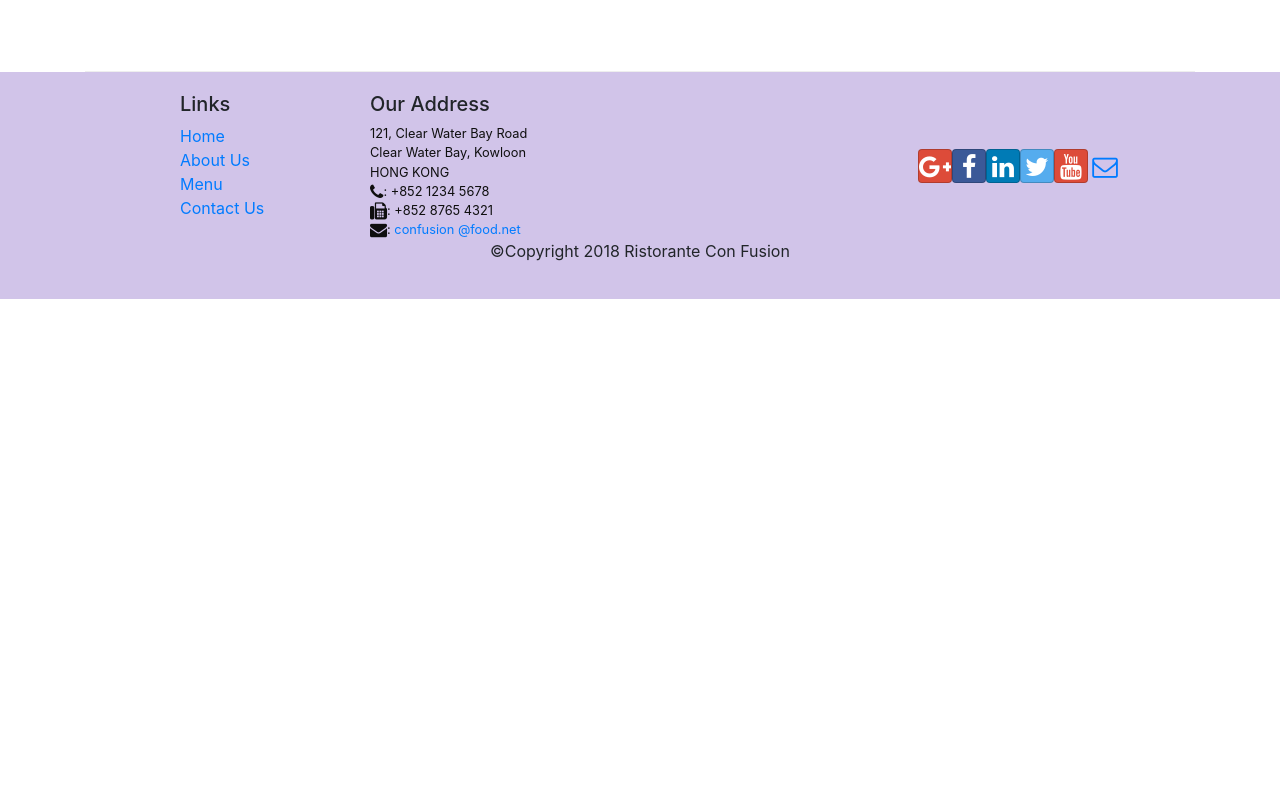
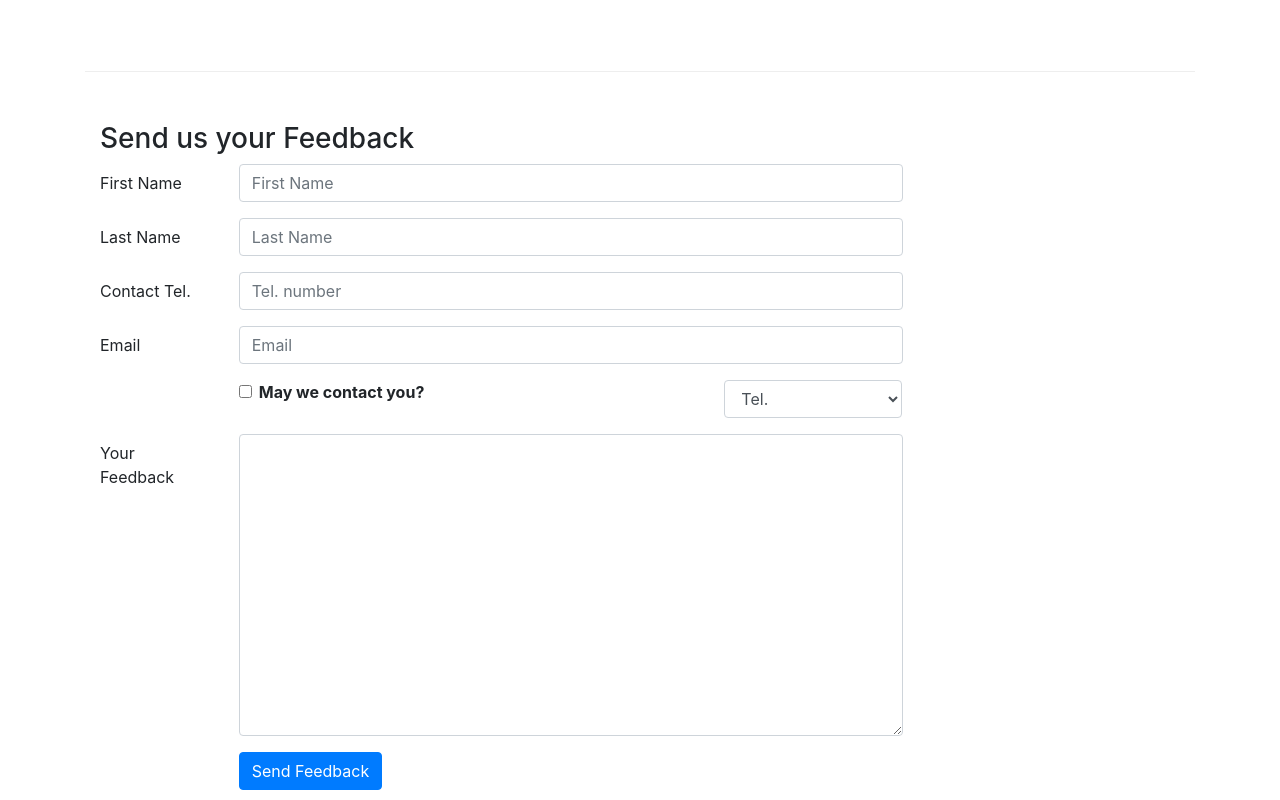
Before and after one commit to vishalSBhat/coursera-react, a React (Create React App) app: page /contactus in a window 1280 px wide. Shown: the part 800-1600 px from the top of the page. Before the commit the page ends 1099 px from the top, so only its background shows below. Built offline with nearby package versions, Linux system fonts and the light colour scheme.

Commit message:
Added controlled forms

```diff
--- /dev/null
+++ b/src/components/AboutComponent.jsx
@@ -0,0 +1,112 @@
+import React from "react";
+import {
+  Breadcrumb,
+  BreadcrumbItem,
+  Card,
+  CardBody,
+  CardHeader,
+  Media,
+} from "reactstrap";
+import { Link } from "react-router-dom";
+
+function RenderLeader({ name, designation, image, description }) {
+  return (
+    <div class="row my-5">
+      <Media>
+        <Media left top>
+          <Media object src={image} alt={name} />{" "}
+        </Media>
+        <Media body className="ml-4">
+          <Media heading> {name} </Media> <p> {designation} </p>
+          <p> {description} </p>
+        </Media>
+      </Media>
+    </div>
+  );
+}
+export default function About(props) {
+  const leaders = props.leaders.map((leader) => (
+    <RenderLeader key={leader.id} {...leader} />
+  ));
+  return (
+    <div className="container">
+      <div className="row">
+        <Breadcrumb>
+          <BreadcrumbItem>
+            <Link to="/home"> Home </Link>
+          </BreadcrumbItem>
+          <BreadcrumbItem active> About Us </BreadcrumbItem>
+        </Breadcrumb>
+        <div className="col-12">
+          <h3> About Us </h3>
+          <hr />
+        </div>
+      </div>
+      <div className="row row-content">
+        <div className="col-12 col-md-6">
+          <h2> Our History </h2>
+          <p>
+            Started in 2010, Ristorante con Fusion quickly established itself as
+            a culinary icon par excellence in Hong Kong.With its unique brand of
+            world fusion cuisine that can be found nowhere else, it enjoys
+            patronage from the A - list clientele in Hong Kong.Featuring four of
+            the best three - star Michelin chefs in the world, you never know
+            what will arrive on your plate the next time you visit us.
+          </p>
+          <p>
+            The restaurant traces its humble beginnings to{" "}
+            <em> The Frying Pan </em>, a successful chain started by our CEO,
+            Mr. Peter Pan, that featured for the first time the world 's best
+            cuisines in a pan.
+          </p>
+        </div>
+        <div className="col-12 col-md-5">
+          <Card>
+            <CardHeader className="bg-primary text-white">
+              Facts At a Glance
+            </CardHeader>
+            <CardBody>
+              <dl className="row p-1">
+                <dt className="col-6"> Started </dt>
+                <dd className="col-6"> 3 Feb.2013 </dd>
+                <dt className="col-6"> Major Stake Holder </dt>
+                <dd className="col-6"> HK Fine Foods Inc. </dd>
+                <dt className="col-6"> Last Year 's Turnover</dt>
+                <dd className="col-6"> $1, 250, 375 </dd>
+                <dt className="col-6"> Employees </dt>
+                <dd className="col-6"> 40 </dd>
+              </dl>
+            </CardBody>
+          </Card>
+        </div>
+        <div className="col-12">
+          <Card>
+            <CardBody className="bg-faded">
+              <blockquote className="blockquote">
+                <p className="mb-0">
+                  You better cut the pizza in four pieces because I 'm not
+                  hungry enough to eat six.
+                </p>
+                <footer className="blockquote-footer">
+                  Yogi Berra,
+                  <cite title="Source Title">
+                    The Wit and Wisdom of Yogi Berra, P.Pepe, Diversion Books,
+                    2014
+                  </cite>
+                </footer>
+              </blockquote>
+            </CardBody>
+          </Card>
+        </div>
+      </div>
+      <div className="row row-content">
+        <div className="col-12">
+          <h2> Corporate Leadership </h2>
+        </div>
+        <div className="col-12">
+          <Media list> {leaders} </Media>
+        </div>
+      </div>
+    </div>
+  );
+}
--- a/src/components/Contact.jsx
+++ b/src/components/Contact.jsx
@@ -1,8 +1,51 @@
-import React from "react";
-import { Breadcrumb, BreadcrumbItem } from "reactstrap";
+import React, { Component } from "react";
+import {
+  Breadcrumb,
+  BreadcrumbItem,
+  Button,
+  Form,
+  FormGroup,
+  Label,
+  Input,
+  Col,
+} from "reactstrap";
 import { Link } from "react-router-dom";
 
-export default function Contact(props) {
+export default class Contact extends Component {
+  constructor(props) {
+    super(props);
+
+    this.state = {
+      firstname: "",
+      lastname: "",
+      telnum: "",
+      email: "",
+      agree: false,
+      contactType: "Tel.",
+      message: "",
+    };
+
+    this.handleInputChange = this.handleInputChange.bind(this);
+    this.handleSubmit = this.handleSubmit.bind(this);
+  }
+
+  handleInputChange(event) {
+    const target = event.target;
+    const value = target.type === "checkbox" ? target.checked : target.value;
+    const name = target.name;
+
+    this.setState({
+      [name]: value,
+    });
+  }
+
+  handleSubmit(event) {
+    console.log("Current State is: " + JSON.stringify(this.state));
+    alert("Current State is: " + JSON.stringify(this.state));
+    event.preventDefault();
+  }
+
+  render() {
     return (
       <div className="container">
         <div className="row">
@@ -63,6 +106,124 @@
             </div>
           </div>
         </div>
+        <div className="row row-content">
+          <div className="col-12">
+            <h3>Send us your Feedback</h3>
+          </div>
+          <div className="col-12 col-md-9">
+            <Form onSubmit={this.handleSubmit}>
+              <FormGroup row>
+                <Label htmlFor="firstname" md={2}>
+                  First Name
+                </Label>
+                <Col md={10}>
+                  <Input
+                    type="text"
+                    id="firstname"
+                    name="firstname"
+                    placeholder="First Name"
+                    value={this.state.firstname}
+                    onChange={this.handleInputChange}
+                  />
+                </Col>
+              </FormGroup>
+              <FormGroup row>
+                <Label htmlFor="lastname" md={2}>
+                  Last Name
+                </Label>
+                <Col md={10}>
+                  <Input
+                    type="text"
+                    id="lastname"
+                    name="lastname"
+                    placeholder="Last Name"
+                    value={this.state.lastname}
+                    onChange={this.handleInputChange}
+                  />
+                </Col>
+              </FormGroup>
+              <FormGroup row>
+                <Label htmlFor="telnum" md={2}>
+                  Contact Tel.
+                </Label>
+                <Col md={10}>
+                  <Input
+                    type="tel"
+                    id="telnum"
+                    name="telnum"
+                    placeholder="Tel. number"
+                    value={this.state.telnum}
+                    onChange={this.handleInputChange}
+                  />
+                </Col>
+              </FormGroup>
+              <FormGroup row>
+                <Label htmlFor="email" md={2}>
+                  Email
+                </Label>
+                <Col md={10}>
+                  <Input
+                    type="email"
+                    id="email"
+                    name="email"
+                    placeholder="Email"
+                    value={this.state.email}
+                    onChange={this.handleInputChange}
+                  />
+                </Col>
+              </FormGroup>
+              <FormGroup row>
+                <Col md={{ size: 6, offset: 2 }}>
+                  <FormGroup check>
+                    <Label check>
+                      <Input
+                        type="checkbox"
+                        name="agree"
+                        checked={this.state.agree}
+                        onChange={this.handleInputChange}
+                      />{" "}
+                      <strong>May we contact you?</strong>
+                    </Label>
+                  </FormGroup>
+                </Col>
+                <Col md={{ size: 3, offset: 1 }}>
+                  <Input
+                    type="select"
+                    name="contactType"
+                    value={this.state.contactType}
+                    onChange={this.handleInputChange}
+                  >
+                    <option>Tel.</option>
+                    <option>Email</option>
+                  </Input>
+                </Col>
+              </FormGroup>
+              <FormGroup row>
+                <Label htmlFor="message" md={2}>
+                  Your Feedback
+                </Label>
+                <Col md={10}>
+                  <Input
+                    type="textarea"
+                    id="message"
+                    name="message"
+                    rows="12"
+                    value={this.state.message}
+                    onChange={this.handleInputChange}
+                  ></Input>
+                </Col>
+              </FormGroup>
+              <FormGroup row>
+                <Col md={{ size: 10, offset: 2 }}>
+                  <Button type="submit" color="primary">
+                    Send Feedback
+                  </Button>
+                </Col>
+              </FormGroup>
+            </Form>
+          </div>
+        </div>
       </div>
     );
   }
+}
--- a/src/components/MainComponent.jsx
+++ b/src/components/MainComponent.jsx
@@ -9,6 +9,7 @@
 import Footer from "./Footer";
 import Home from "./Home";
 import Dish from "./Dish";
+import About from "./AboutComponent";
 import Contact from "./Contact";
 
 export default class Main extends Component {
@@ -67,6 +68,10 @@
             component={() => <Menu dishes={this.state.dishes} />}
           />
           <Route path="/menu/:dishId" component={DishWithId} />
+          <Route
+            path="/aboutus"
+            component={() => <About leaders={this.state.leaders} />}
+          />
           <Route exact path="/contactus" component={Contact} />} />
           <Redirect to="/home" />{" "}
         </Switch>
```
Lines whose indentation alone changed are shown as unchanged.
